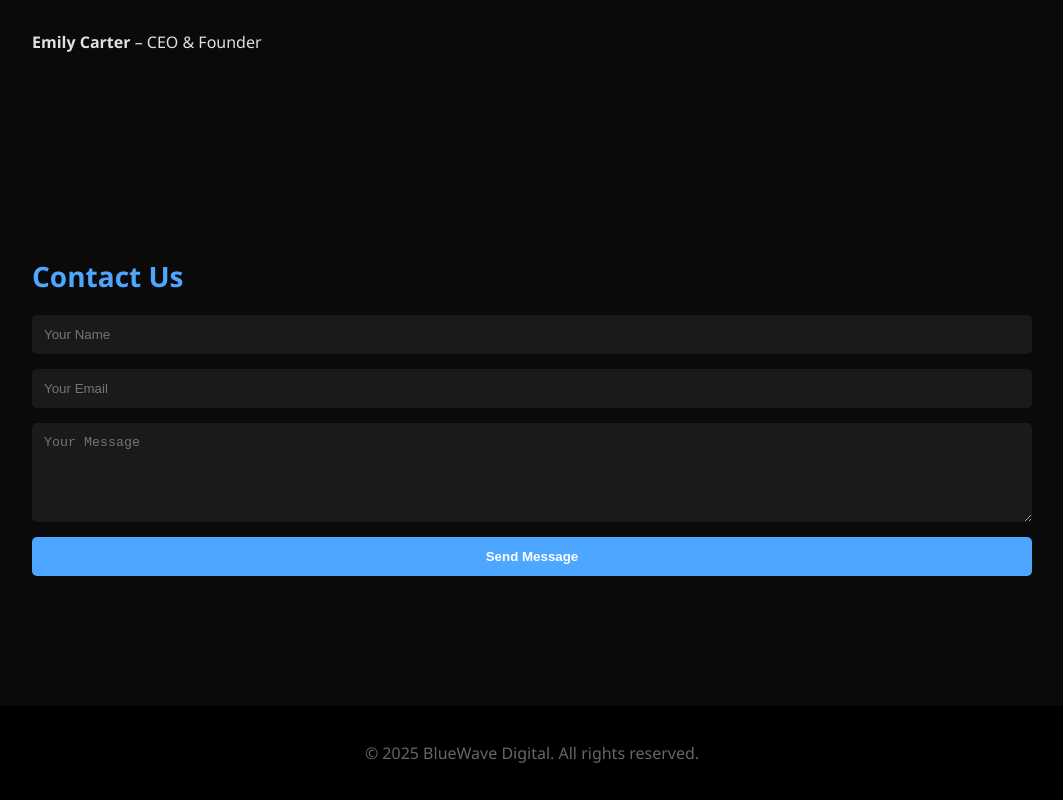
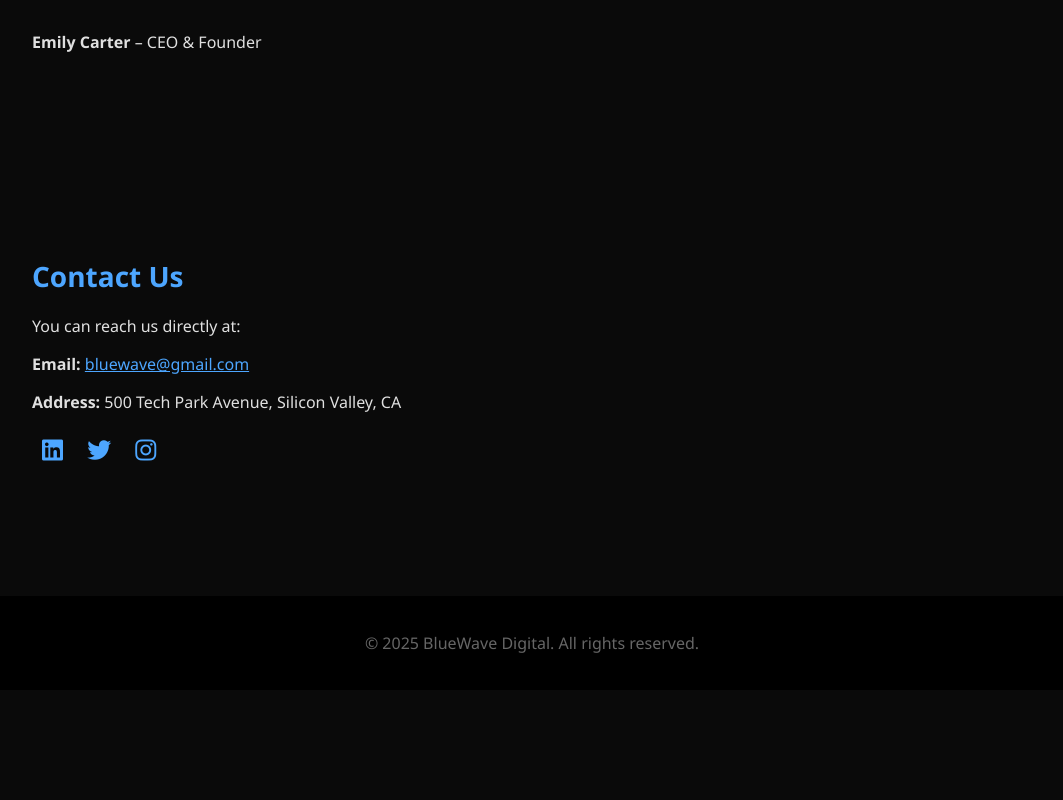
Before and after one commit to StarryExplorers/bluewave, a plain HTML site: page index.html in a window 1280 px wide. Shown: the part 1778-2578 px from the top of the page, without its empty margins (108-1171 px from the left). After the commit the page ends 2468 px from the top, so only its background shows below. Drawn offline with Linux system fonts and the light colour scheme.

Commit message:
Update index.html

```diff
--- a/index.html
+++ b/index.html
@@ -124,40 +124,25 @@
       margin-top: 50px;
     }
 
-    /* Contact Form */
-    form {
-      display: flex;
-      flex-direction: column;
-      gap: 15px;
+    /* Social Icons */
+    .socials {
+      margin-top: 20px;
     }
 
-    input, textarea {
-      padding: 12px;
-      border: none;
-      border-radius: 5px;
-      background: #1a1a1a;
-      color: #fff;
+    .socials a {
+      margin: 0 10px;
+      font-size: 24px;
+      color: #4da6ff;
+      transition: color 0.3s, transform 0.3s;
     }
 
-    input:focus, textarea:focus {
-      outline: 2px solid #4da6ff;
-    }
-
-    button[type="submit"] {
-      background: #4da6ff;
-      border: none;
-      padding: 12px;
-      border-radius: 5px;
-      font-weight: bold;
-      color: #fff;
-      cursor: pointer;
-      transition: background 0.3s;
-    }
-
-    button[type="submit"]:hover {
-      background: #1a75ff;
+    .socials a:hover {
+      color: #1a75ff;
+      transform: scale(1.2);
     }
   </style>
+  <!-- Font Awesome for social icons -->
+  <link rel="stylesheet" href="https://cdnjs.cloudflare.com/ajax/libs/font-awesome/6.4.0/css/all.min.css">
 </head>
 <body>
 
@@ -232,24 +217,20 @@
 
   <section id="contact">
     <h3>Contact Us</h3>
-    <form onsubmit="sendMessage(event)">
-      <input type="text" placeholder="Your Name" required>
-      <input type="email" placeholder="Your Email" required>
-      <textarea placeholder="Your Message" rows="5" required></textarea>
-      <button type="submit">Send Message</button>
-    </form>
+    <p>You can reach us directly at:</p>
+    <p><strong>Email:</strong> <a href="mailto:bluewave@gmail.com" style="color:#4da6ff;">bluewave@gmail.com</a></p>
+    <p><strong>Address:</strong> 500 Tech Park Avenue, Silicon Valley, CA</p>
+
+    <div class="socials">
+      <a href="https://linkedin.com" target="_blank"><i class="fab fa-linkedin"></i></a>
+      <a href="https://twitter.com" target="_blank"><i class="fab fa-twitter"></i></a>
+      <a href="https://instagram.com" target="_blank"><i class="fab fa-instagram"></i></a>
+    </div>
   </section>
 
   <footer>
     <p>© 2025 BlueWave Digital. All rights reserved.</p>
   </footer>
 
-  <script>
-    function sendMessage(event) {
-      event.preventDefault();
-      alert("Thank you for reaching out! We'll get back to you soon.");
-    }
-  </script>
-
 </body>
 </html>
```
